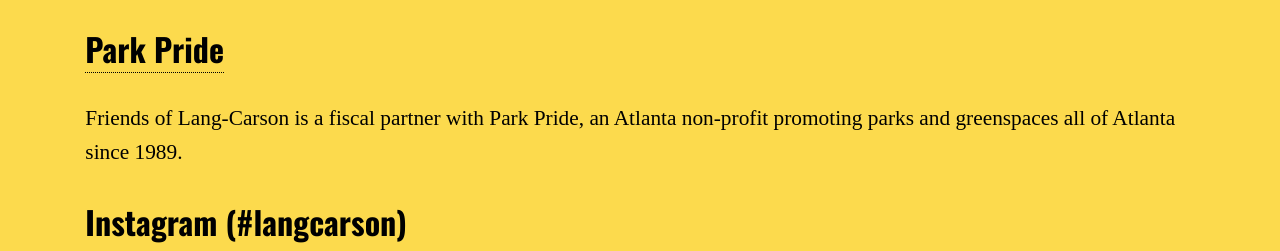
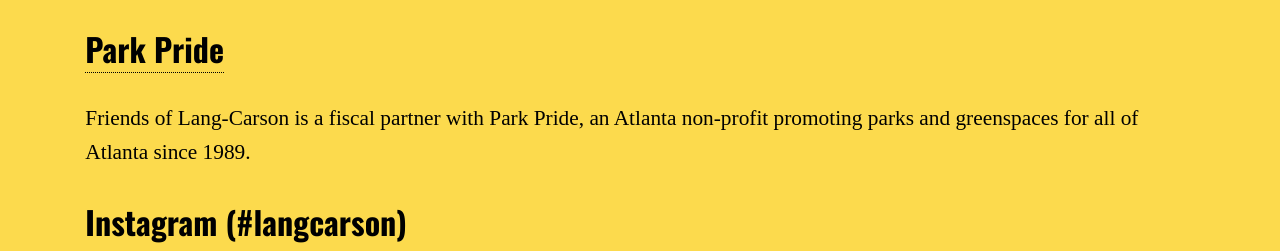
Before and after one commit to friendsoflangcarson/friendsoflangcarson.github.io, a plain HTML site: page index.html in a window 1280 px wide. Shown: the part 1581-1832 px from the top of the page. Drawn offline with nearby package versions, Linux system fonts and the light colour scheme; no server answers; a web font is replaced by a local one.

Commit message:
Fix Park Pride typo.

```diff
--- a/index.html
+++ b/index.html
@@ -172,7 +172,7 @@
         <li>Amy Price</li>
       </ul>
       <h2><a href="http://www.parkpride.org/">Park Pride</a></h2>
-      <p>Friends of Lang-Carson is a fiscal partner with Park Pride, an Atlanta non-profit promoting parks and greenspaces all of Atlanta since 1989.</p>
+      <p>Friends of Lang-Carson is a fiscal partner with Park Pride, an Atlanta non-profit promoting parks and greenspaces for all of Atlanta since 1989.</p>
       <h2>Instagram (#langcarson)</h2>
       <!-- SnapWidget -->
       <iframe src="http://snapwidget.com/in/?h=bGFuZ2NhcnNvbnxpbnwxMjV8M3wzfHxub3w1fG5vbmV8b25TdGFydHx5ZXN8bm8=&ve=250115" title="Instagram Widget" class="snapwidget-widget" allowTransparency="true" frameborder="0" scrolling="no" style="border:none; overflow:hidden; width:100%; height:390px"></iframe>
```
